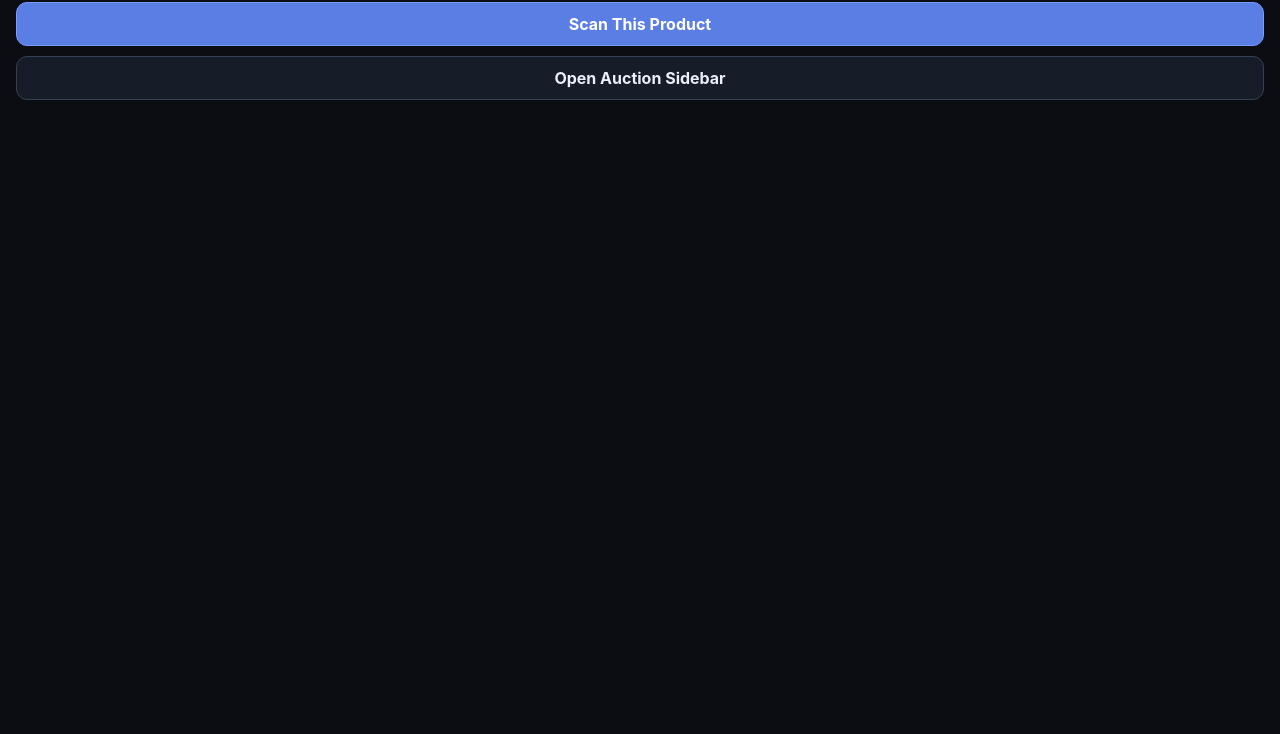
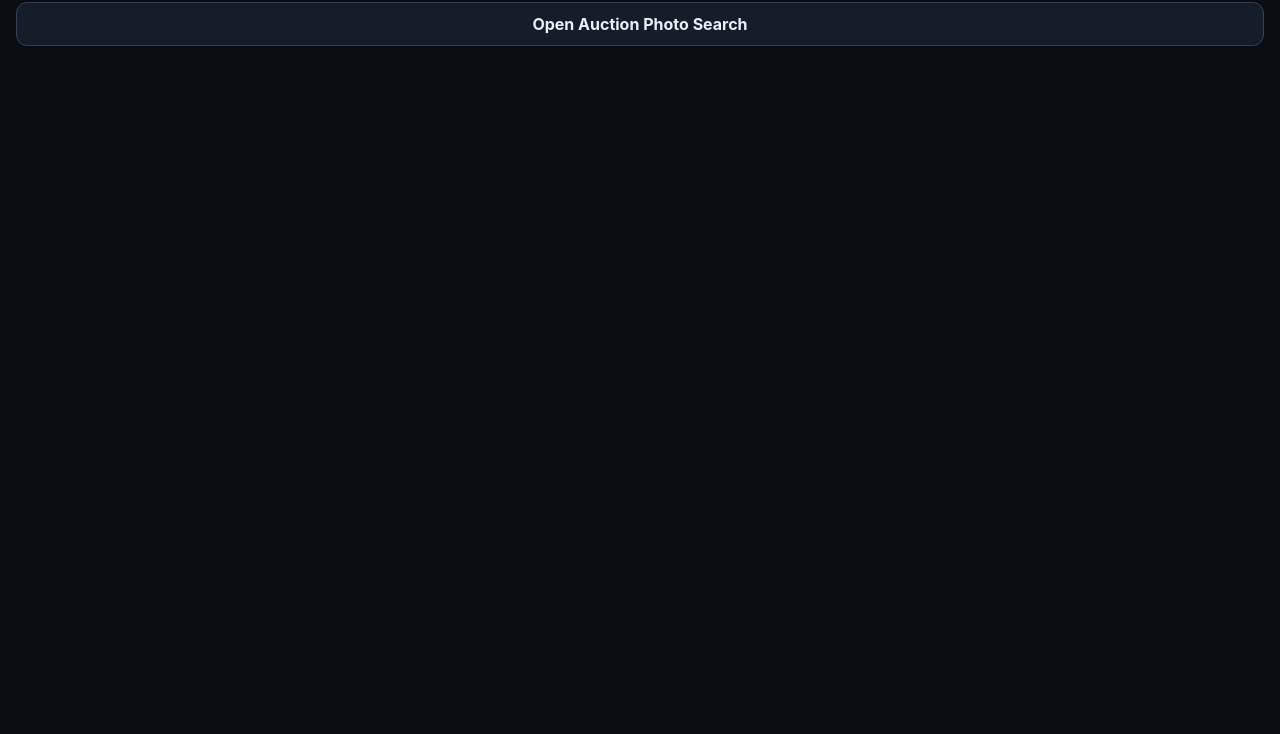
Before and after one commit to Justintech80s/Auction-, a website with bundled scripts: page extension/popup/index.html in a window 1280 px wide. Shown: the part 66-800 px from the top of the page. Built offline with nearby package versions, Linux system fonts and the light colour scheme.

Commit message:
feat: remove page scan action from popup

```diff
--- a/extension/popup/index.html
+++ b/extension/popup/index.html
@@ -13,8 +13,7 @@
       <p class="eyebrow">AUCTION</p>
       <h1>Shopping Assistant</h1>
     </div>
-    <button id="scan-product" type="button" class="primary-action">Scan This Product</button>
-    <button id="open-sidebar" type="button" class="secondary-action">Open Auction Sidebar</button>
+    <button id="open-sidebar" type="button" class="secondary-action">Open Auction Photo Search</button>
     <p id="popup-status" class="status" aria-live="polite"></p>
   </main>
   <script type="module" src="./app.js"></script>
```
